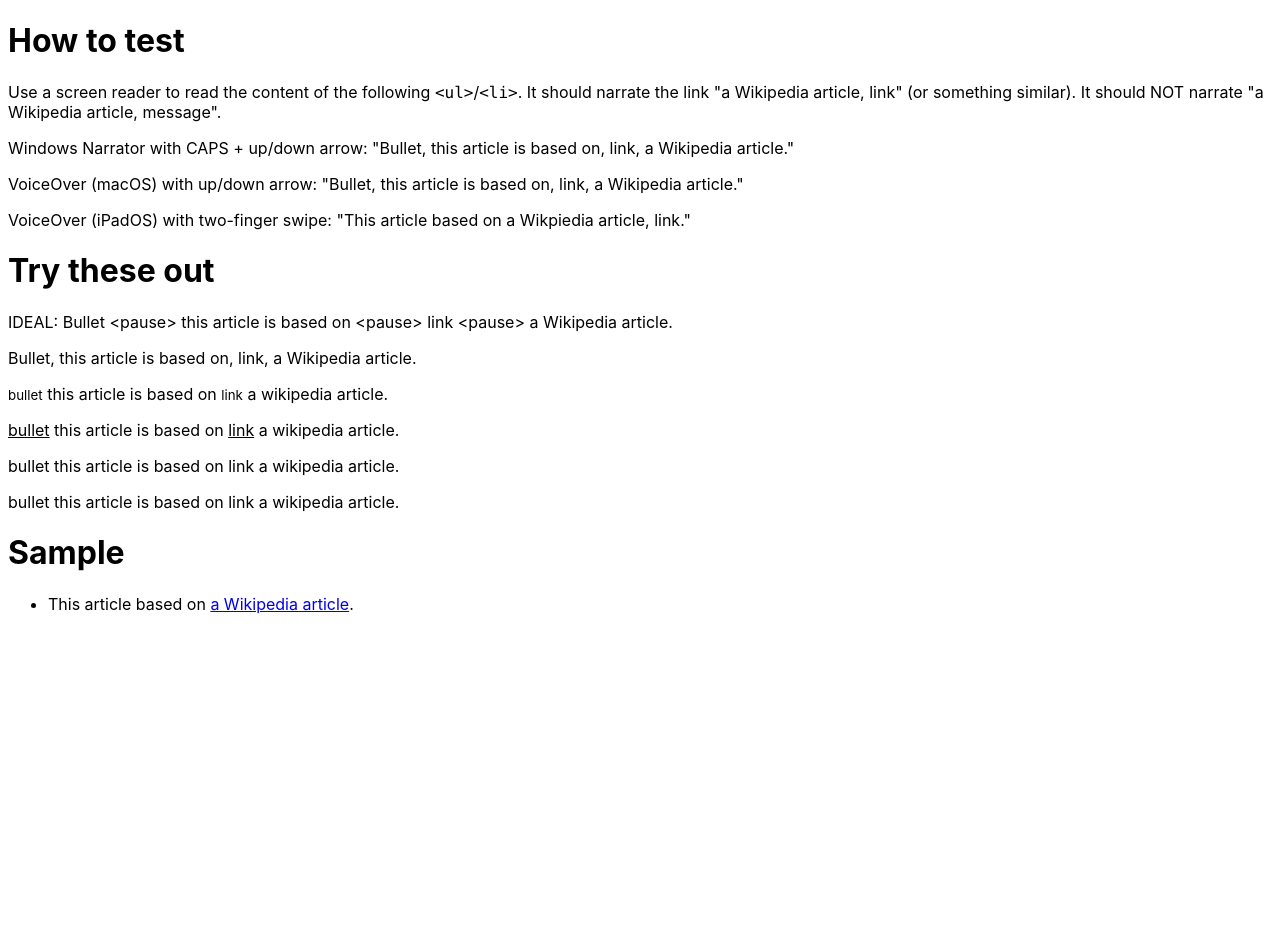
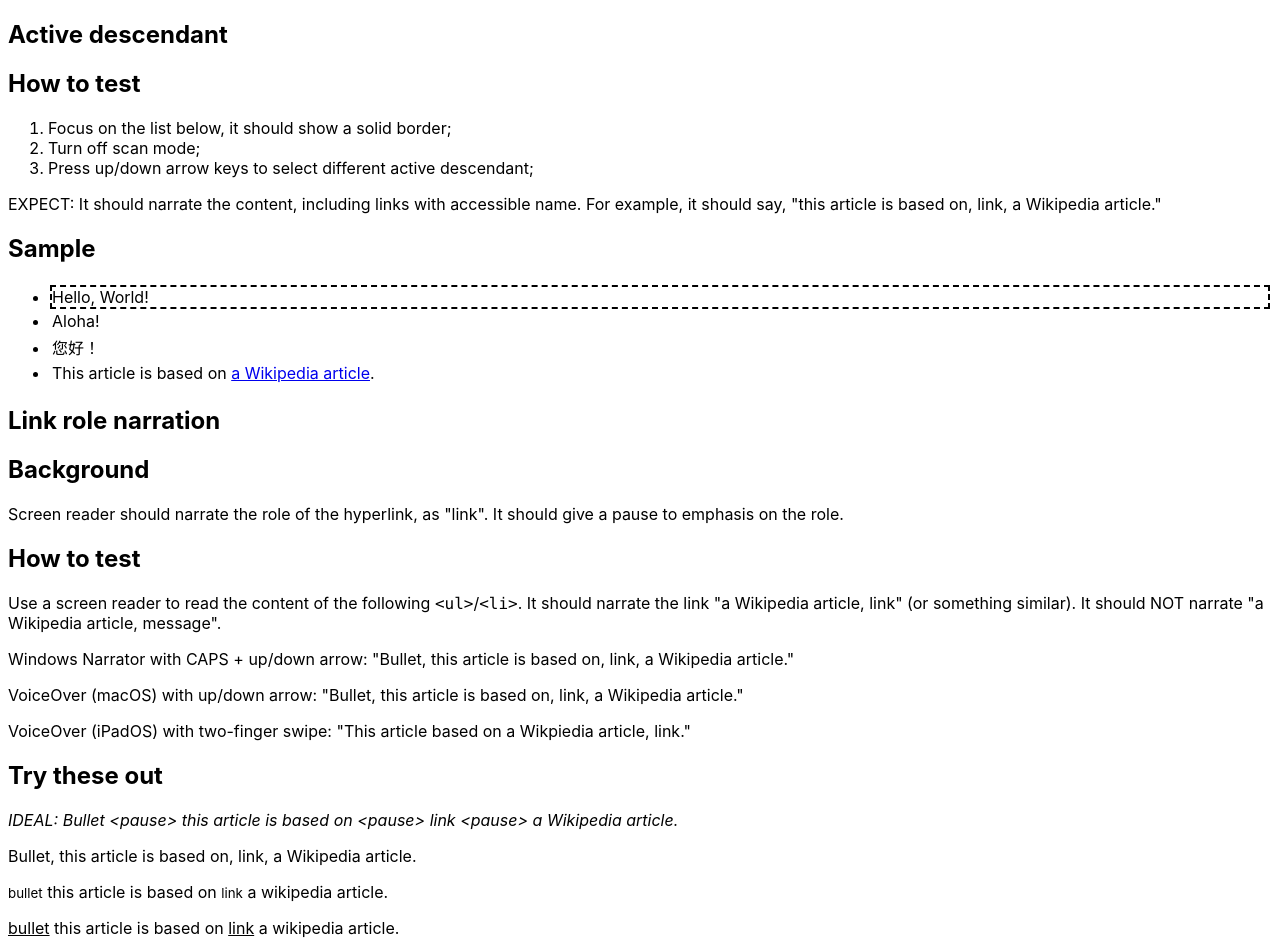
Before and after one commit to compulim/experiment-aria-role-link, a React (Create React App) app: page / in a window 1280 px wide. Shown: the top 952 px of the page. Before the commit the page ends 800 px from the top, so only its background shows below. Built offline with nearby package versions, Linux system fonts and the light colour scheme.

Commit message:
Add active descendant sample

```diff
--- a/package.json
+++ b/package.json
@@ -6,6 +6,7 @@
     "@testing-library/jest-dom": "^5.11.4",
     "@testing-library/react": "^11.1.0",
     "@testing-library/user-event": "^12.1.10",
+    "classnames": "2.3.1",
     "react": "^17.0.2",
     "react-dom": "^17.0.2",
     "react-scripts": "4.0.3",
--- /dev/null
+++ b/src/ActiveDescendant.css
@@ -0,0 +1,15 @@
+.active-descendant__list {
+  border: solid 2px transparent;
+}
+
+.active-descendant__list:focus {
+  border-color: black;
+}
+
+.active-descendant__item {
+  border: dashed 2px transparent;
+}
+
+.active-descendant__item--active {
+  border-color: black;
+}
--- /dev/null
+++ b/src/ActiveDescendant.js
@@ -0,0 +1,92 @@
+import { useCallback, useState } from 'react';
+import classNames from 'classnames';
+
+import './ActiveDescendant.css';
+
+const LIST_ITEMS = {
+  'id-0': 'Hello, World!',
+  'id-1': 'Aloha!',
+  'id-2': <span lang="zh-Hant-HK">您好！</span>,
+  'id-3': (
+    <span>
+      This article is based on{' '}
+      <a href="https://en.wikipedia.org/wiki/Alice%27s_Adventures_in_Wonderland">a Wikipedia article</a>.
+    </span>
+  )
+};
+
+export default function ActiveDescendant() {
+  const [activeId, setActiveId] = useState(Object.keys(LIST_ITEMS)[0]);
+
+  const setRelativeActive = useCallback(
+    delta => {
+      setActiveId(activeId => {
+        const keys = Object.keys(LIST_ITEMS);
+
+        const index = keys.indexOf(activeId);
+
+        if (~index) {
+          return keys[Math.max(0, Math.min(keys.length - 1, index + delta))];
+        }
+
+        return activeId;
+      });
+    },
+    [setActiveId]
+  );
+
+  const setNextActive = useCallback(() => setRelativeActive(1), [setRelativeActive]);
+  const setPrevActive = useCallback(() => setRelativeActive(-1), [setRelativeActive]);
+
+  const handleKeyPress = useCallback(
+    event => {
+      if (event.key === 'ArrowDown') {
+        event.preventDefault();
+        setNextActive();
+      } else if (event.key === 'ArrowUp') {
+        event.preventDefault();
+        setPrevActive();
+      }
+    },
+    [setNextActive, setPrevActive]
+  );
+
+  return (
+    <section className="active-descendant">
+      <header>
+        <h1>Active descendant</h1>
+      </header>
+      <article>
+        <h2>How to test</h2>
+        <ol>
+          <li>Focus on the list below, it should show a solid border;</li>
+          <li>Turn off scan mode;</li>
+          <li>Press up/down arrow keys to select different active descendant;</li>
+        </ol>
+        <p>
+          EXPECT: It should narrate the content, including links with accessible name. For example, it should say, "this
+          article is based on, link, a Wikipedia article."
+        </p>
+        <h2>Sample</h2>
+        <ul
+          aria-activedescendant={activeId}
+          className="active-descendant__list"
+          onKeyDown={handleKeyPress}
+          role="grid"
+          tabIndex="0"
+        >
+          {Object.entries(LIST_ITEMS).map(([key, value]) => (
+            <li
+              className={classNames('active-descendant__item', { 'active-descendant__item--active': key === activeId })}
+              id={key}
+              key={key}
+              role="gridcell"
+            >
+              {value}
+            </li>
+          ))}
+        </ul>
+      </article>
+    </section>
+  );
+}
--- a/src/App.js
+++ b/src/App.js
@@ -1,49 +1,13 @@
 import './App.css';
+
+import ActiveDescendant from './ActiveDescendant';
+import LinkNarration from './LinkNarration';
 
 function App() {
   return (
     <div className="App">
-      <h1>How to test</h1>
-      <p>
-        Use a screen reader to read the content of the following <code>&lt;ul&gt;</code>/<code>&lt;li&gt;</code>. It
-        should narrate the link "a Wikipedia article, link" (or something similar). It should NOT narrate "a Wikipedia
-        article, message".
-      </p>
-      <p>Windows Narrator with CAPS + up/down arrow: "Bullet, this article is based on, link, a Wikipedia article."</p>
-      <p>VoiceOver (macOS) with up/down arrow: "Bullet, this article is based on, link, a Wikipedia article."</p>
-      <p>VoiceOver (iPadOS) with two-finger swipe: "This article based on a Wikpiedia article, link."</p>
-      <h1>Try these out</h1>
-      <quote>IDEAL: Bullet &lt;pause&gt; this article is based on &lt;pause&gt; link &lt;pause&gt; a Wikipedia article.</quote>
-      <p className="app__try-out">Bullet, this article is based on, link, a Wikipedia article.</p>
-      <p className="app__try-out">
-        <small>bullet</small> this article is based on <small>link</small> a wikipedia article.
-      </p>
-      <p className="app__try-out">
-        <ins>bullet</ins> this article is based on <ins>link</ins> a wikipedia article.
-      </p>
-      <p className="app__try-out">
-        <br />
-        bullet
-        <br /> this article is based on <br />
-        link
-        <br /> a wikipedia article.
-      </p>
-      <p className="app__try-out">
-        <p>bullet</p> this article is based on <p>link</p> a wikipedia article.
-      </p>
-      <h1>Sample</h1>
-      <ul aria-roledescription="transcript">
-        <li>
-          <div aria-roledescription="activity">
-            <div aria-roledescription="message">
-              <p>
-                This article based on{' '}
-                <a href="https://en.wikipedia.org/wiki/Alice%27s_Adventures_in_Wonderland">a Wikipedia article</a>.
-              </p>
-            </div>
-          </div>
-        </li>
-      </ul>
+      <ActiveDescendant />
+      <LinkNarration />
     </div>
   );
 }
--- /dev/null
+++ b/src/LinkNarration.css
@@ -0,0 +1,7 @@
+.link-narration__try-out br {
+  display: none;
+}
+
+.link-narration__try-out div {
+  display: inline;
+}
--- /dev/null
+++ b/src/LinkNarration.js
@@ -0,0 +1,63 @@
+import './LinkNarration.css';
+
+export default function LinkNarration() {
+  return (
+    <section className="link-narration">
+      <header>
+        <h1>Link role narration</h1>
+      </header>
+      <article>
+        <h2>Background</h2>
+        <p>Screen reader should narrate the role of the hyperlink, as "link". It should give a pause to emphasis on the role.</p>
+        <h2>How to test</h2>
+        <p>
+          Use a screen reader to read the content of the following <code>&lt;ul&gt;</code>/<code>&lt;li&gt;</code>. It
+          should narrate the link "a Wikipedia article, link" (or something similar). It should NOT narrate "a Wikipedia
+          article, message".
+        </p>
+        <p>
+          Windows Narrator with CAPS + up/down arrow: "Bullet, this article is based on, link, a Wikipedia article."
+        </p>
+        <p>VoiceOver (macOS) with up/down arrow: "Bullet, this article is based on, link, a Wikipedia article."</p>
+        <p>VoiceOver (iPadOS) with two-finger swipe: "This article based on a Wikpiedia article, link."</p>
+        <h2>Try these out</h2>
+        <cite>
+          IDEAL: Bullet &lt;pause&gt; this article is based on &lt;pause&gt; link &lt;pause&gt; a Wikipedia article.
+        </cite>
+        <p className="link-narration__try-out">Bullet, this article is based on, link, a Wikipedia article.</p>
+        <p className="link-narration__try-out">
+          <small>bullet</small> this article is based on <small>link</small> a wikipedia article.
+        </p>
+        <p className="link-narration__try-out">
+          <ins>bullet</ins> this article is based on <ins>link</ins> a wikipedia article.
+        </p>
+        <p className="link-narration__try-out">
+          <br />
+          bullet
+          <br /> this article is based on <br />
+          link
+          <br /> a wikipedia article.
+        </p>
+        <p className="link-narration__try-out">
+          <div>bullet</div> this article is based on <div>link</div> a wikipedia article.
+        </p>
+        <p className="link-narration__try-out">
+          <em>bullet</em> this article is based on <em>link</em> a wikipedia article.
+        </p>
+        <h2>Sample</h2>
+        <ul aria-roledescription="transcript">
+          <li>
+            <div aria-roledescription="activity">
+              <div aria-roledescription="message">
+                <p>
+                  This article based on{' '}
+                  <a href="https://en.wikipedia.org/wiki/Alice%27s_Adventures_in_Wonderland">a Wikipedia article</a>.
+                </p>
+              </div>
+            </div>
+          </li>
+        </ul>
+      </article>
+    </section>
+  );
+}
```
Also changed, not shown: .devcontainer/devcontainer.json (added), 2 other files (tests, documents, lock files or other folders).
